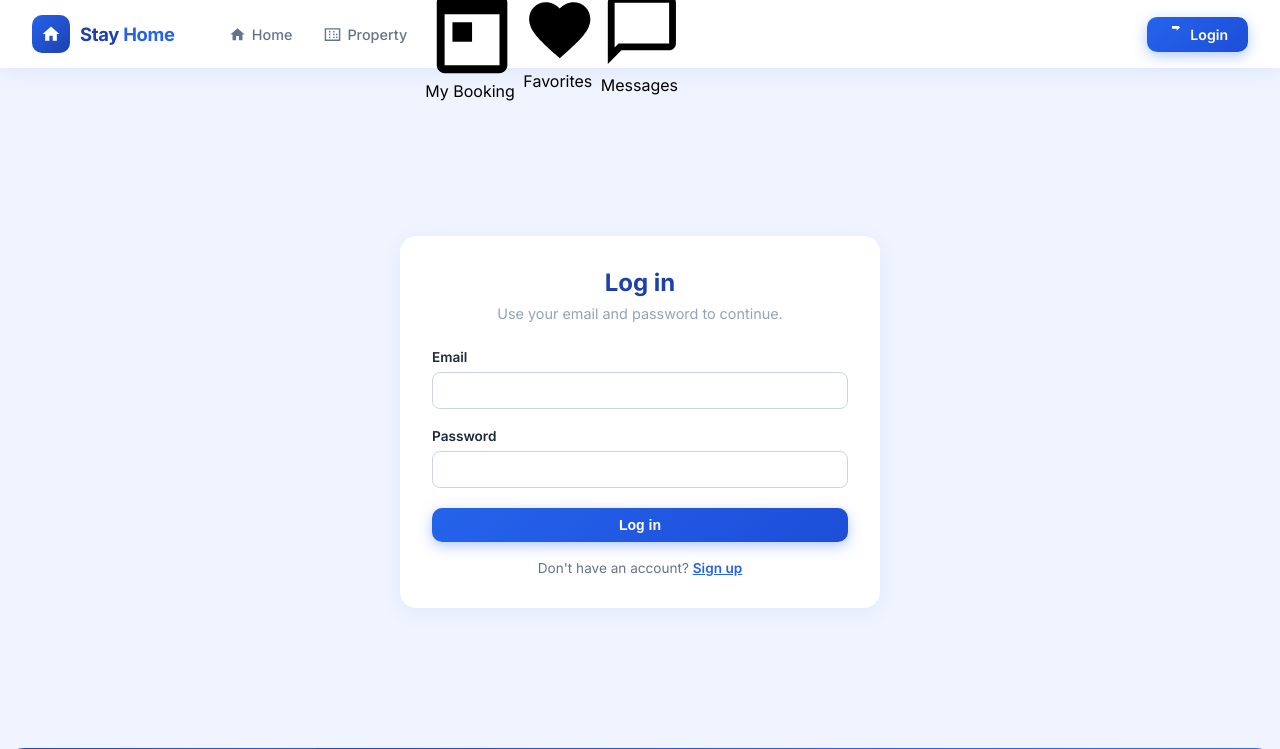
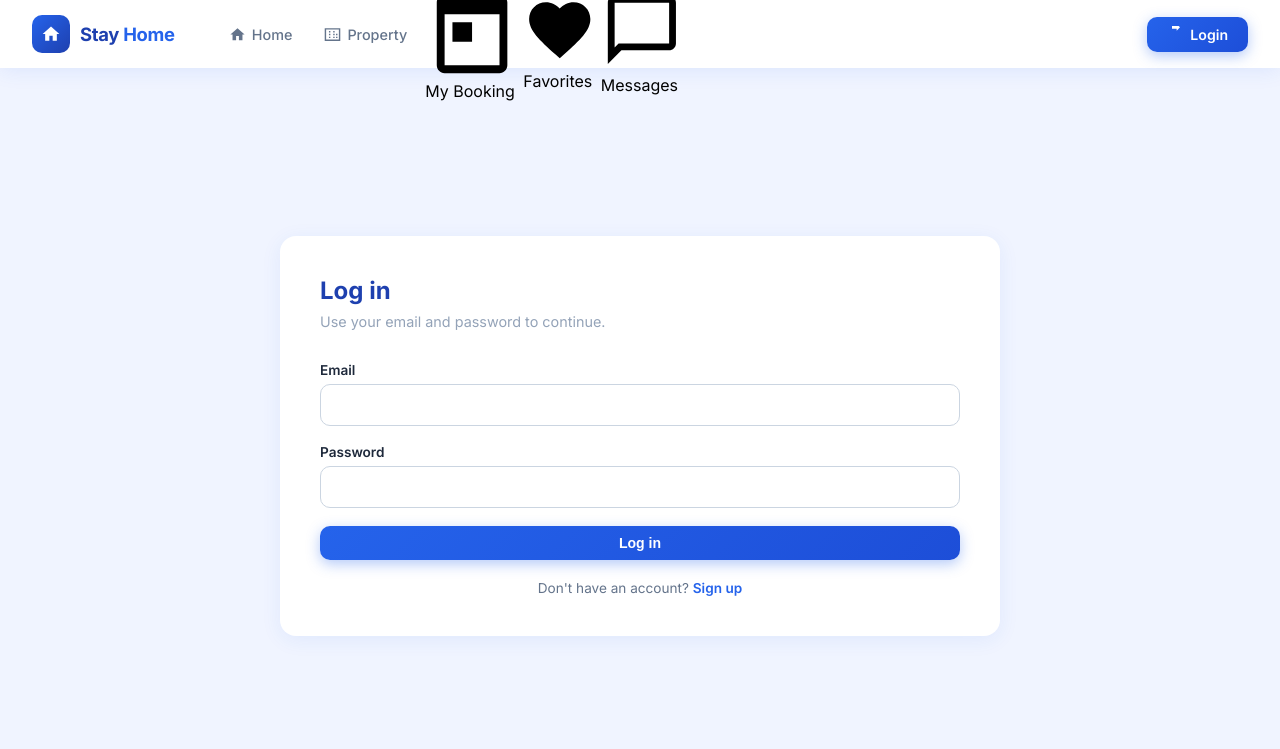
Before and after one commit to Horizonte4/stayhome, a Django app: page /inicio_sesion/ in a window 1280 px wide. Shown: the top 749 px of the page. Run offline with Django 5.2, Linux system fonts and the light colour scheme; parts of the project's set-up code (start-up, migrations or seed data) failed here and were passed over.

Commit message:
fix(auth): user authentication fixed

```diff
--- a/static/css/main.css
+++ b/static/css/main.css
@@ -602,3 +602,14 @@ nav {
     padding: 30px 20px;
   }
 }
+
+/* Form errors */
+.form-errors {
+  background: #fee2e2;
+  color: #991b1b;
+  padding: 10px;
+  border-radius: 8px;
+  margin-bottom: 16px;
+  text-align: center;
+  font-size: 0.9rem;
+}
--- a/stayhome/settings.py
+++ b/stayhome/settings.py
@@ -156,7 +156,7 @@ STATICFILES_DIRS = [
 AUTH_USER_MODEL = 'usuarios.Usuario'
 
 LOGIN_REDIRECT_URL = 'tablero'
-LOGOUT_REDIRECT_URL = '/registration/login/'
+LOGOUT_REDIRECT_URL = 'home'
 LOGIN_URL = '/registration/login/'
 
 MEDIA_URL = '/media/'
--- a/templates/registration/login.html
+++ b/templates/registration/login.html
@@ -1,48 +1,53 @@
 {% extends 'base.html' %}
-{% block title %}Home – StayHome{% endblock %}
-{% block nav_home %}active{% endblock %}
+
+{% block title %}Login – StayHome{% endblock %}
+
 {% block content %}
+
 <div class="page">
-    <div class="card" style="max-width: 480px; margin: 60px auto; padding: 32px;">
 
-        <h2 class="section-title" style="text-align:center;">Log in</h2>
-        <p class="section-sub" style="text-align:center; margin-bottom:24px;">
+  <div class="card auth-card">
+
+    <h2 class="section-title">Log in</h2>
+
+    <p class="section-sub">
       Use your email and password to continue.
     </p>
 
-        <form action="{% url 'inicio_sesion' %}" method="post">
+    {% if form.non_field_errors %}
+        <div class="form-errors">
+            {{ form.non_field_errors }}
+        </div>
+    {% endif %}
+
+    <form method="post" action="{% url 'inicio_sesion' %}" class="auth-form">
       {% csrf_token %}
 
-            <div style="margin-bottom:16px;">
-                <label style="font-size:0.85rem; font-weight:600; color:#1e293b;">
-                    Email
-                </label>
-                <input type="text" name="username" required
-                       style="width:100%; padding:10px 12px; border-radius:8px;
-                              border:1px solid #cbd5e1; margin-top:6px;">
+      <div class="form-group">
+        <label>Email</label>
+        <input type="text" name="username" required>
       </div>
 
-            <div style="margin-bottom:20px;">
-                <label style="font-size:0.85rem; font-weight:600; color:#1e293b;">
-                    Password
-                </label>
-                <input type="password" name="password" required
-                       style="width:100%; padding:10px 12px; border-radius:8px;
-                              border:1px solid #cbd5e1; margin-top:6px;">
+      <div class="form-group">
+        <label>Password</label>
+        <input type="password" name="password" required>
       </div>
 
-            <button type="submit" class="btn-list" style="width:100%; justify-content:center;">
+      <button type="submit" class="btn-list full-width">
         Log in
       </button>
 
-            <p style="text-align:center; margin-top:18px; font-size:0.85rem; color:#64748b;">
+      <div class="auth-footer">
         Don't have an account?
-                <a href="{% url 'registrar' %}" style="color:#2563eb; font-weight:600;">
+        <a href="{% url 'registrar' %}">
           Sign up
         </a>
-            </p>
+      </div>
 
     </form>
+
   </div>
+
 </div>
+
 {% endblock %}
--- a/templates/usuarios/tablero.html
+++ b/templates/usuarios/tablero.html
@@ -80,7 +80,7 @@
     </div>
 
 </div>
-<a href="{% url 'logout' %}" class="logout-link">
+<a href="{% url 'home' %}" class="logout-link">
     Log out
 </a>
 {% endblock %}
--- a/usuarios/urls.py
+++ b/usuarios/urls.py
@@ -13,7 +13,7 @@ urlpatterns = [
     path('', home, name='home'),
     path('registrar/', RegistrarView.as_view(), name='registrar'),
     path('inicio_sesion/', Inicio_SesionView, name='inicio_sesion'),
-    path('logout/', auth_views.LogoutView.as_view(next_page='home'), name='logout'),
+    path('logout/', auth_views.LogoutView.as_view, name='logout'),
     path('dashboard/cliente/', dashboard_cliente, name='dashboard_cliente'),
     path('dashboard/propietario/', dashboard_propietario, name='dashboard_propietario'),
     path('tablero/', tablero, name='tablero'),
--- a/usuarios/views.py
+++ b/usuarios/views.py
@@ -36,7 +36,7 @@ def Inicio_SesionView(request):
             return redirect('tablero')
         else:
             print("LOGIN FAILED")
-            return render(request, 'login.html', {
+            return render(request, 'registration/login.html', {
                 'form': form,
                 'error': 'Username and password do not match'
             })
@@ -80,9 +80,9 @@ def tablero(request):
 #   return render(request, "usuarios/dashboard.html")
 
 
-def cerrar_sesion(request):
+def logout(request):
     logout(request)
-    return redirect("inicio_sesion")
+    return redirect("home")
 
 # DASHBOARDS (fuera de las clases)
 @login_required
```
Also changed, not shown: usuarios/forms.py (+0 -15 lines). Lines whose indentation alone changed are shown as unchanged.
